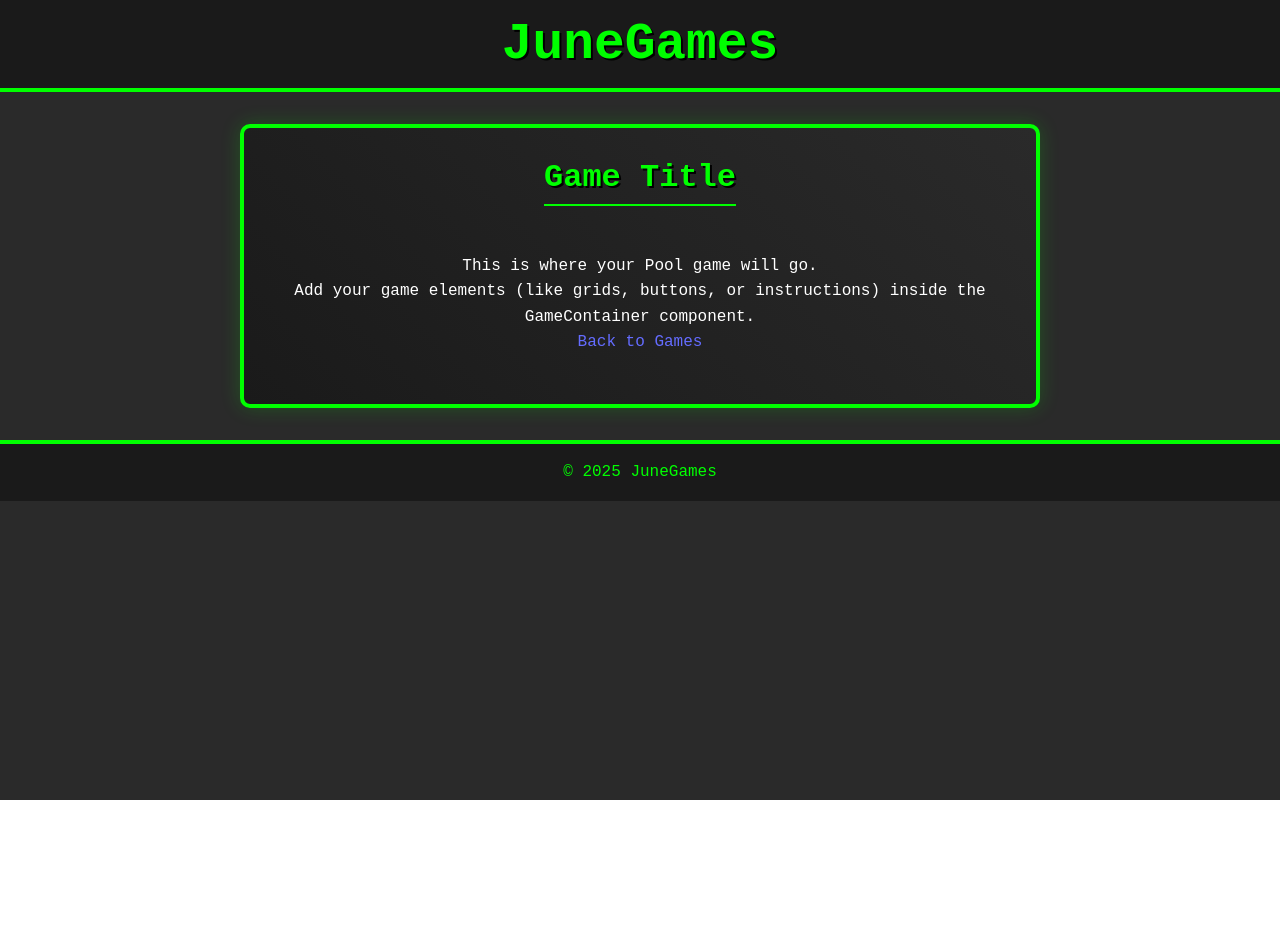
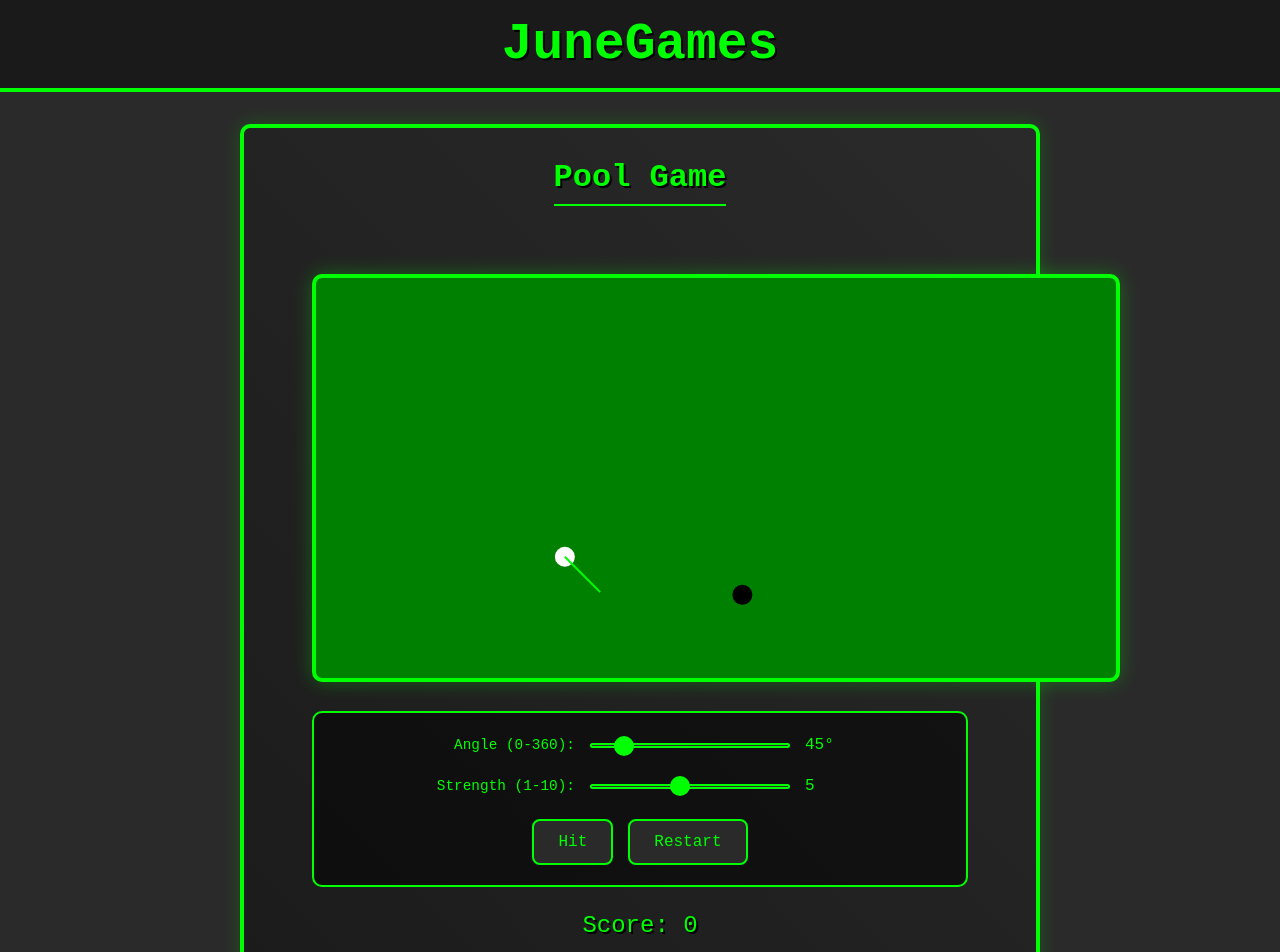
Before and after one commit to njohnson2897/JuneGames, a React (Vite) app: page /pool in a window 1280 px wide. Shown: the top 952 px of the page. Before the commit the page ends 800 px from the top, so only its background shows below. Built offline with nearby package versions, Linux system fonts and the light colour scheme.

Commit message:
adds game code for Pool

```diff
--- a/src/App.css
+++ b/src/App.css
@@ -1060,3 +1060,111 @@ main {
     box-shadow: 0 0 10px rgba(0, 255, 0, 0.2);
   }
 }
+
+/* Pool Game Styles */
+.pool-game {
+  text-align: center;
+  position: relative;
+  padding: 20px;
+  max-width: 800px;
+  margin: 0 auto;
+}
+
+.pool-game .pool-table {
+  background-color: #008000;
+  border: 4px solid #00ff00;
+  border-radius: 10px;
+  box-shadow: 0 0 20px rgba(0, 255, 0, 0.3);
+  margin-bottom: 20px;
+}
+
+.pool-game .pool-controls {
+  background: rgba(0, 0, 0, 0.5);
+  padding: 20px;
+  border: 2px solid #00ff00;
+  border-radius: 10px;
+  margin-bottom: 20px;
+}
+
+.pool-game .control-group {
+  display: flex;
+  align-items: center;
+  justify-content: center;
+  gap: 15px;
+  margin-bottom: 15px;
+}
+
+.pool-game .control-group label {
+  color: #00ff00;
+  font-family: 'Press Start 2P', monospace;
+  font-size: 0.9em;
+  min-width: 150px;
+  text-align: right;
+}
+
+.pool-game .control-group input[type="range"] {
+  width: 200px;
+  height: 5px;
+  -webkit-appearance: none;
+  background: #2a2a2a;
+  border: 2px solid #00ff00;
+  border-radius: 5px;
+  outline: none;
+}
+
+.pool-game .control-group input[type="range"]::-webkit-slider-thumb {
+  -webkit-appearance: none;
+  width: 20px;
+  height: 20px;
+  background: #00ff00;
+  border-radius: 50%;
+  cursor: pointer;
+  transition: all 0.3s ease;
+}
+
+.pool-game .control-group input[type="range"]::-webkit-slider-thumb:hover {
+  transform: scale(1.2);
+  box-shadow: 0 0 10px rgba(0, 255, 0, 0.6);
+}
+
+.pool-game .control-group span {
+  color: #00ff00;
+  font-family: 'Press Start 2P', monospace;
+  min-width: 50px;
+  text-align: left;
+}
+
+.pool-game .button-group {
+  display: flex;
+  gap: 15px;
+  justify-content: center;
+  margin-top: 20px;
+}
+
+.pool-game .hit-button,
+.pool-game .restart-button {
+  padding: 12px 24px;
+  background-color: #2a2a2a;
+  color: #00ff00;
+  border: 2px solid #00ff00;
+  border-radius: 8px;
+  font-family: 'Press Start 2P', monospace;
+  font-size: 1em;
+  cursor: pointer;
+  transition: all 0.3s ease;
+}
+
+.pool-game .hit-button:hover,
+.pool-game .restart-button:hover {
+  background-color: #00ff00;
+  color: #000;
+  transform: scale(1.05);
+}
+
+.pool-game .score-display {
+  font-size: 1.5em;
+  color: #00ff00;
+  font-family: 'Press Start 2P', monospace;
+  margin: 20px 0;
+  text-shadow: 2px 2px #000;
+}
--- a/src/pages/Pool.jsx
+++ b/src/pages/Pool.jsx
@@ -1,16 +1,254 @@
-import GameContainer from "../components/GameContainer.jsx";
-import { Link } from 'react-router-dom';
+import { useState, useEffect, useRef, useCallback } from "react";
+import { Link } from "react-router-dom";
 
 const Pool = () => {
+  const canvasRef = useRef(null);
+  const [angle, setAngle] = useState(45);
+  const [strength, setStrength] = useState(5);
+  const [gameState, setGameState] = useState({
+    cueBall: { x: 0, y: 0, dx: 0, dy: 0 },
+    eightBall: { x: 0, y: 0, dx: 0, dy: 0 },
+    score: 0,
+    gameOver: false,
+  });
+
+  const BALL_RADIUS = 10;
+  const FRICTION = 0.99;
+  const CANVAS_WIDTH = 800;
+  const CANVAS_HEIGHT = 400;
+
+  const randomPosition = useCallback((max) => {
+    return Math.random() * (max - 2 * BALL_RADIUS) + BALL_RADIUS;
+  }, []);
+
+  const initializeGame = useCallback(() => {
+    setGameState((prev) => ({
+      ...prev,
+      cueBall: {
+        x: randomPosition(CANVAS_WIDTH),
+        y: randomPosition(CANVAS_HEIGHT),
+        dx: 0,
+        dy: 0,
+      },
+      eightBall: {
+        x: randomPosition(CANVAS_WIDTH),
+        y: randomPosition(CANVAS_HEIGHT),
+        dx: 0,
+        dy: 0,
+      },
+      score: 0,
+      gameOver: false,
+    }));
+  }, [randomPosition]);
+
+  const detectCollision = useCallback((ball1, ball2) => {
+    const dx = ball1.x - ball2.x;
+    const dy = ball1.y - ball2.y;
+    const distance = Math.sqrt(dx * dx + dy * dy);
+    return distance < 2 * BALL_RADIUS;
+  }, []);
+
+  const handleCollision = useCallback((ball1, ball2) => {
+    const angle = Math.atan2(ball2.y - ball1.y, ball2.x - ball1.x);
+    const velocity1 = Math.sqrt(ball1.dx * ball1.dx + ball1.dy * ball1.dy);
+    const velocity2 = Math.sqrt(ball2.dx * ball2.dx + ball2.dy * ball2.dy);
+    const direction1 = Math.atan2(ball1.dy, ball1.dx);
+    const direction2 = Math.atan2(ball2.dy, ball2.dx);
+    const newVelocity1 = velocity1 * Math.cos(direction1 - angle);
+    const newVelocity2 = velocity2 * Math.cos(direction2 - angle);
+
+    return {
+      ball1: {
+        ...ball1,
+        dx: newVelocity2 * Math.cos(angle),
+        dy: newVelocity2 * Math.sin(angle),
+      },
+      ball2: {
+        ...ball2,
+        dx: newVelocity1 * Math.cos(angle),
+        dy: newVelocity1 * Math.sin(angle),
+      },
+    };
+  }, []);
+
+  const drawBall = useCallback((context, ball, color) => {
+    context.beginPath();
+    context.arc(ball.x, ball.y, BALL_RADIUS, 0, Math.PI * 2);
+    context.fillStyle = color;
+    context.fill();
+    context.closePath();
+  }, []);
+
+  const drawTrajectory = useCallback(
+    (context, cueBall) => {
+      const angleRad = (angle * Math.PI) / 180;
+      context.beginPath();
+      context.moveTo(cueBall.x, cueBall.y);
+      context.lineTo(
+        cueBall.x + Math.cos(angleRad) * 50,
+        cueBall.y + Math.sin(angleRad) * 50
+      );
+      context.strokeStyle = "#00ff00";
+      context.lineWidth = 2;
+      context.stroke();
+      context.closePath();
+    },
+    [angle]
+  );
+
+  const updateGame = useCallback(() => {
+    setGameState((prev) => {
+      const { cueBall, eightBall } = prev;
+
+      // Apply friction
+      const newCueBall = {
+        ...cueBall,
+        dx: cueBall.dx * FRICTION,
+        dy: cueBall.dy * FRICTION,
+      };
+
+      const newEightBall = {
+        ...eightBall,
+        dx: eightBall.dx * FRICTION,
+        dy: eightBall.dy * FRICTION,
+      };
+
+      // Update positions
+      newCueBall.x += newCueBall.dx;
+      newCueBall.y += newCueBall.dy;
+      newEightBall.x += newEightBall.dx;
+      newEightBall.y += newEightBall.dy;
+
+      // Handle wall collisions
+      if (
+        newCueBall.x < BALL_RADIUS ||
+        newCueBall.x > CANVAS_WIDTH - BALL_RADIUS
+      ) {
+        newCueBall.dx *= -1;
+      }
+      if (
+        newCueBall.y < BALL_RADIUS ||
+        newCueBall.y > CANVAS_HEIGHT - BALL_RADIUS
+      ) {
+        newCueBall.dy *= -1;
+      }
+
+      if (
+        newEightBall.x < BALL_RADIUS ||
+        newEightBall.x > CANVAS_WIDTH - BALL_RADIUS
+      ) {
+        newEightBall.dx *= -1;
+      }
+      if (
+        newEightBall.y < BALL_RADIUS ||
+        newEightBall.y > CANVAS_HEIGHT - BALL_RADIUS
+      ) {
+        newEightBall.dy *= -1;
+      }
+
+      // Handle ball collisions
+      if (detectCollision(newCueBall, newEightBall)) {
+        const { ball1, ball2 } = handleCollision(newCueBall, newEightBall);
+        return {
+          ...prev,
+          cueBall: ball1,
+          eightBall: ball2,
+          score: prev.score + 1,
+        };
+      }
+
+      return {
+        ...prev,
+        cueBall: newCueBall,
+        eightBall: newEightBall,
+      };
+    });
+  }, [detectCollision, handleCollision]);
+
+  const hitCueBall = useCallback(() => {
+    const angleRad = (angle * Math.PI) / 180;
+    setGameState((prev) => ({
+      ...prev,
+      cueBall: {
+        ...prev.cueBall,
+        dx: Math.cos(angleRad) * strength,
+        dy: Math.sin(angleRad) * strength,
+      },
+    }));
+  }, [angle, strength]);
+
+  useEffect(() => {
+    initializeGame();
+  }, [initializeGame]);
+
+  useEffect(() => {
+    const canvas = canvasRef.current;
+    const context = canvas.getContext("2d");
+    canvas.width = CANVAS_WIDTH;
+    canvas.height = CANVAS_HEIGHT;
+
+    const gameLoop = () => {
+      context.clearRect(0, 0, canvas.width, canvas.height);
+      drawBall(context, gameState.cueBall, "white");
+      drawBall(context, gameState.eightBall, "black");
+      drawTrajectory(context, gameState.cueBall);
+      updateGame();
+      requestAnimationFrame(gameLoop);
+    };
+
+    const animationId = requestAnimationFrame(gameLoop);
+    return () => cancelAnimationFrame(animationId);
+  }, [drawBall, drawTrajectory, gameState, updateGame]);
+
   return (
-    <GameContainer>
-      <p>This is where your Pool game will go.</p>
-      <p>
-        Add your game elements (like grids, buttons, or instructions) inside the
-        GameContainer component.
-      </p>
-      <Link to="/">Back to Games</Link>
-    </GameContainer>
+    <div className="game-container">
+      <div className="game-header">
+        <h1>Pool Game</h1>
+      </div>
+      <div className="game-content">
+        <div className="pool-game">
+          <canvas ref={canvasRef} className="pool-table" />
+          <div className="pool-controls">
+            <div className="control-group">
+              <label htmlFor="angle">Angle (0-360):</label>
+              <input
+                type="range"
+                id="angle"
+                min="0"
+                max="360"
+                value={angle}
+                onChange={(e) => setAngle(Number(e.target.value))}
+              />
+              <span>{angle}°</span>
+            </div>
+            <div className="control-group">
+              <label htmlFor="strength">Strength (1-10):</label>
+              <input
+                type="range"
+                id="strength"
+                min="1"
+                max="10"
+                value={strength}
+                onChange={(e) => setStrength(Number(e.target.value))}
+              />
+              <span>{strength}</span>
+            </div>
+            <div className="button-group">
+              <button onClick={hitCueBall} className="hit-button">
+                Hit
+              </button>
+              <button onClick={initializeGame} className="restart-button">
+                Restart
+              </button>
+            </div>
+          </div>
+          <div className="score-display">Score: {gameState.score}</div>
+          <Link to="/" className="back-button">
+            Back to Home
+          </Link>
+        </div>
+      </div>
+    </div>
   );
 };
 
```
